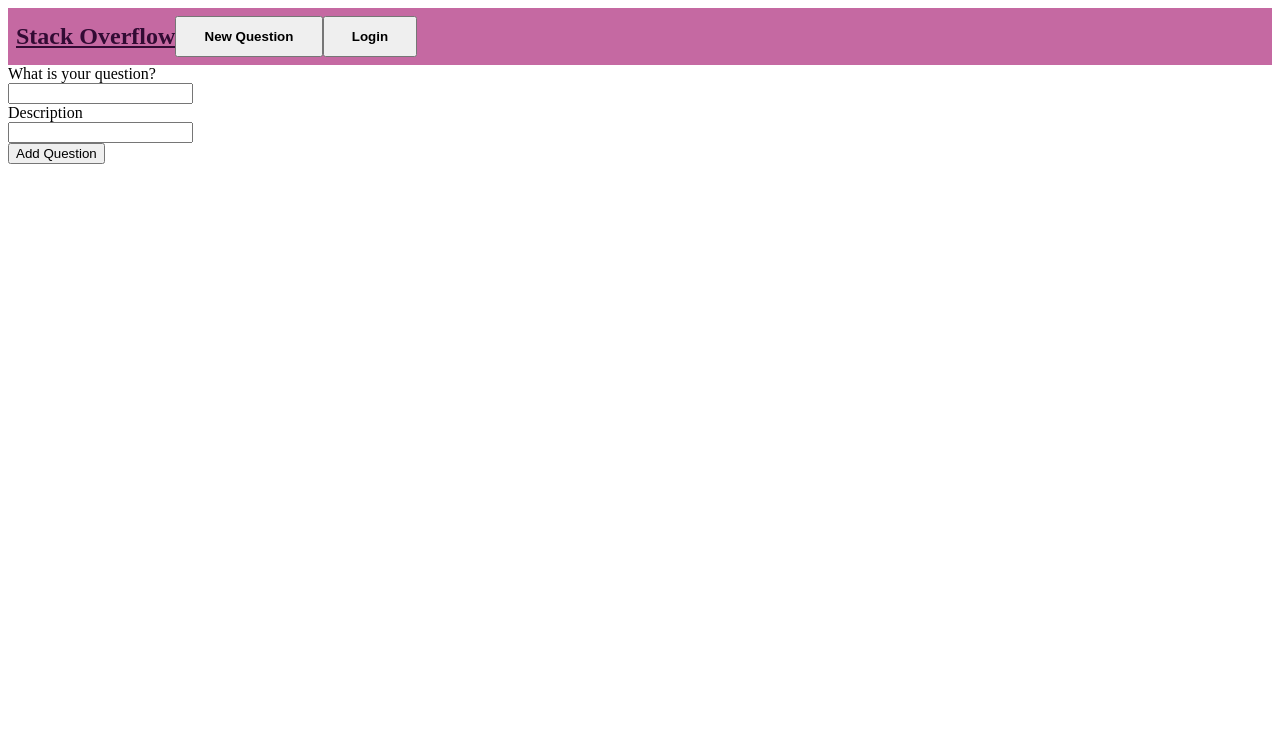
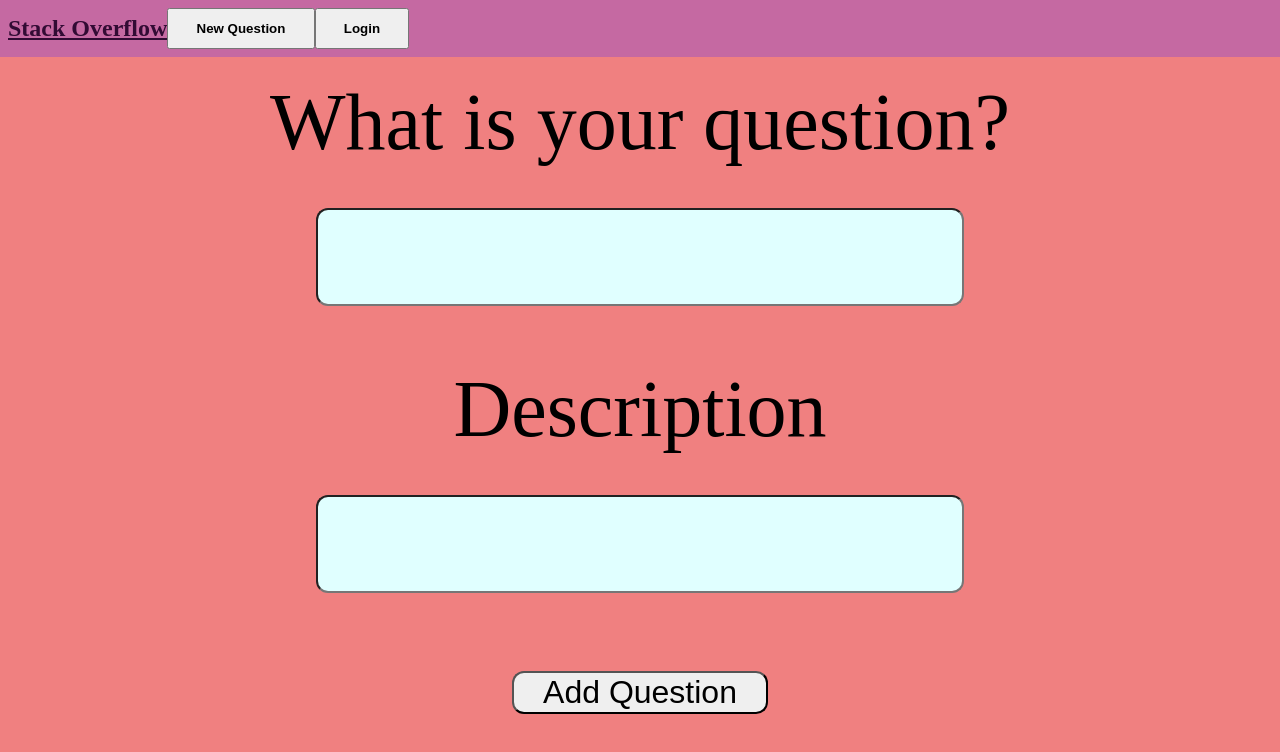
Before and after one commit to groszmarti/stack-overflow, a React (Vite) app in the folder client/stack-over-flow-number-2/: page /createQuestion in a window 1280 px wide. Shown: the top 752 px of the page. Built offline with nearby package versions, Linux system fonts and the light colour scheme.

Commit message:
finish add question styling

```diff
--- a/client/stack-over-flow-number-2/src/Pages/Layout/Layout.css
+++ b/client/stack-over-flow-number-2/src/Pages/Layout/Layout.css
@@ -1,3 +1,7 @@
+.header {
+  position: relative;
+}
+
 .Layout nav ul {
   margin: 0;
   padding: 0;
@@ -23,3 +27,36 @@
 .grow {
   color: rgb(50, 11, 52);
 }
+
+.new_card {
+  display: flex;
+  flex-direction: column;
+  align-items: center;
+  background-color: lightcoral;
+  height: 100vh;
+}
+.input {
+  width: 50%;
+  border-radius: 12px;
+  font-size: 5em;
+  align-items: center;
+  margin-top: 20px;
+  margin-bottom: 20px;
+  background-color: lightcyan;
+}
+
+.input_title {
+  width: 100%;
+  font-size: 5em;
+  margin-top: 20px;
+  margin-bottom: 20px;
+  text-align: center;
+}
+
+.buttons {
+  width: 20%;
+  font-size: 2em;
+  margin-top: 40px;
+  border-radius: 12px;
+  align-items: center;
+}
--- a/client/stack-over-flow-number-2/src/index.css
+++ b/client/stack-over-flow-number-2/src/index.css
@@ -0,0 +1,11 @@
+*{
+    margin: 0;
+}
+#root, body {
+    height: 100vh;
+    position: absolute;
+    top: 0;
+    bottom: 0;
+    left: 0;
+    right: 0;
+}
```
